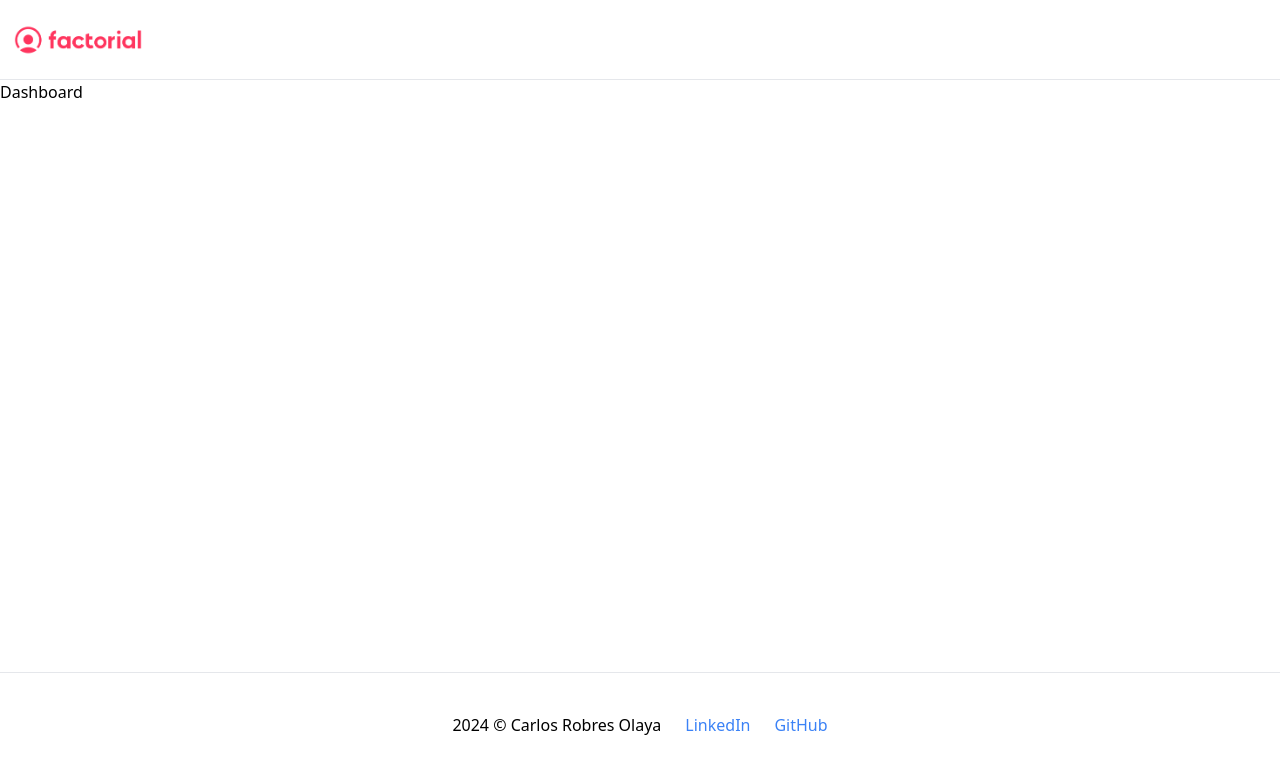
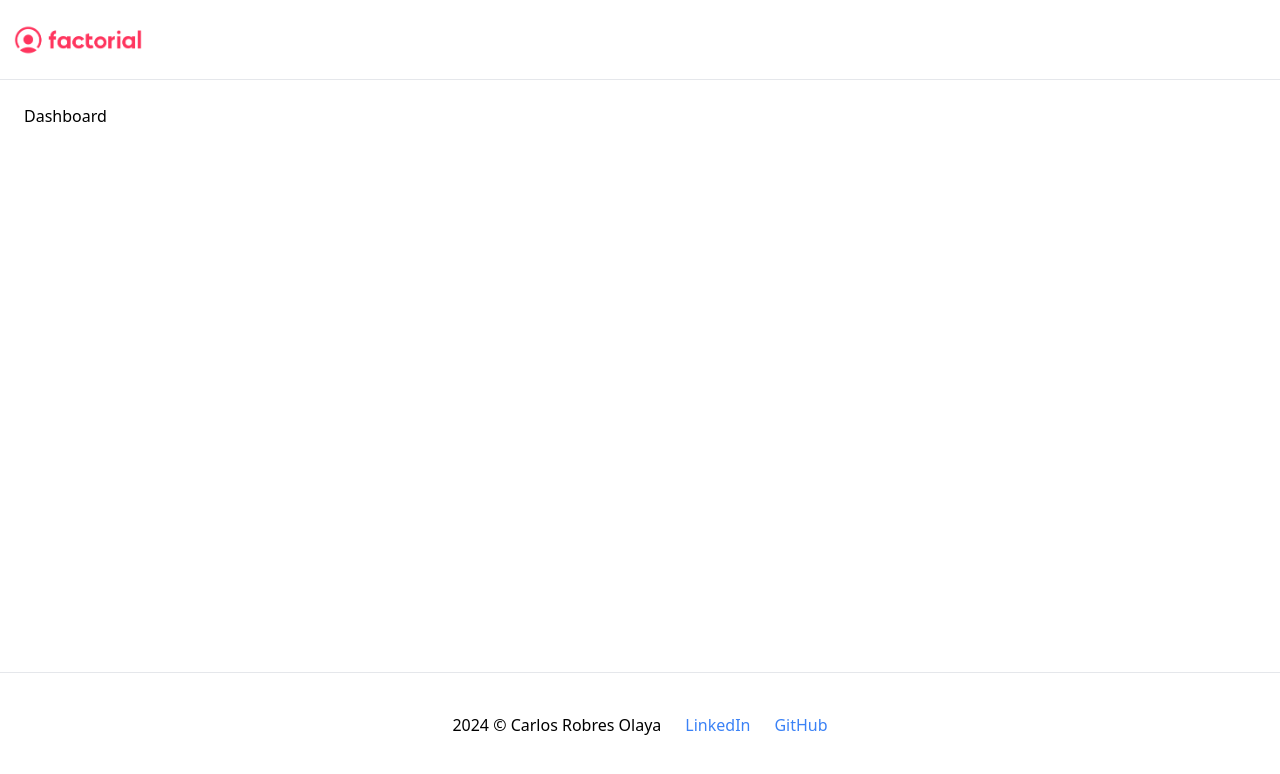
Before and after one commit to gaarlos/factorial-challenge, a React (Vite) app in the folder client/: page / in a window 1280 px wide. Shown: the top 774 px of the page. Built offline with nearby package versions, Linux system fonts and the light colour scheme.

Commit message:
Some corrections applied

```diff
--- a/client/src/components/main.tsx
+++ b/client/src/components/main.tsx
@@ -1,5 +1,5 @@
 import { FC, PropsWithChildren } from 'react';
 
 export const Main: FC<PropsWithChildren> = ({ children }) => {
-  return <main>{children}</main>;
+  return <main className="p-6 mx-auto max-w-7xl">{children}</main>;
 };
--- a/client/src/hooks/use-metric.tsx
+++ b/client/src/hooks/use-metric.tsx
@@ -5,7 +5,7 @@ import { NetworkError } from '../services/errors/network.error';
 import { MetricsService } from '../services/metrics.service';
 import { Period } from '../enums/period';
 
-export const useMetrics = (id: string, period = Period.DAY) => {
+export const useMetric = (id: string, period = Period.DAY) => {
   const [status, setStatus] = useState(Status.LOADING);
   const [metric, setMetric] = useState<Metric>();
 
```
